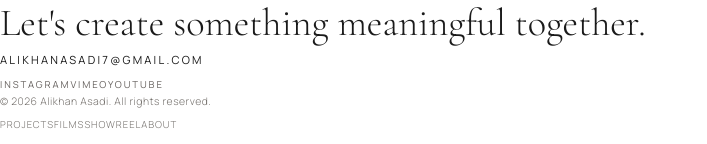
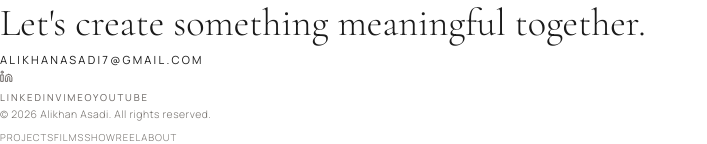
Before and after one commit to alikhanasadi7-creator/filmmaker-portfolio, a React (Vite) app in the folder client/: page / in a window 1280 px wide. Shown: the part 4456-4600 px from the top of the page, without its empty margins (0-707 px from the left). Built offline with nearby package versions, Linux system fonts and the light colour scheme.

Commit message:
Update Footer.tsx

```diff
--- a/client/src/components/Footer.tsx
+++ b/client/src/components/Footer.tsx
@@ -3,6 +3,7 @@
    Clean minimal footer with contact CTA and sage accent
    ============================================================= */
 import { Link } from "wouter";
+import { Linkedin } from "lucide-react";
 
 export default function Footer() {
   return (
@@ -39,14 +40,15 @@ export default function Footer() {
             </a>
             <div className="flex gap-5 mt-4">
               <a
-                href="https://www.instagram.com/alikhanasadi"
+                href="https://www.linkedin.com/in/ali-asadi-95491615a/"
                 target="_blank"
                 rel="noopener noreferrer"
-                className="label-upper group"
+                className="label-upper group inline-flex items-center gap-1.5"
                 style={{ color: "oklch(0.5 0.008 60)", fontSize: "0.6rem" }}
               >
+                <Linkedin size={13} strokeWidth={1.75} />
                 <span className="relative">
-                  Instagram
+                  LinkedIn
                   <span className="absolute bottom-0 left-0 w-0 h-px bg-current transition-all duration-300 group-hover:w-full" />
                 </span>
               </a>
```
